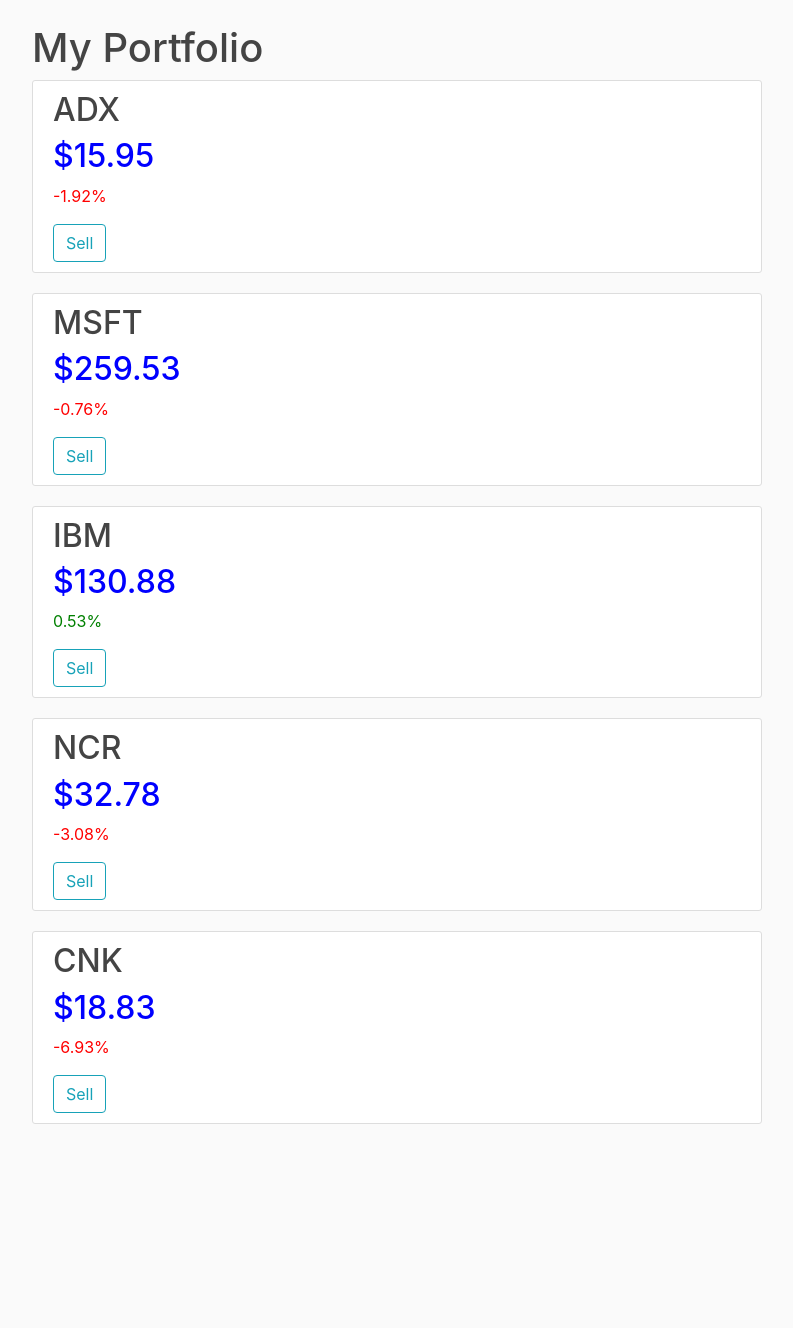
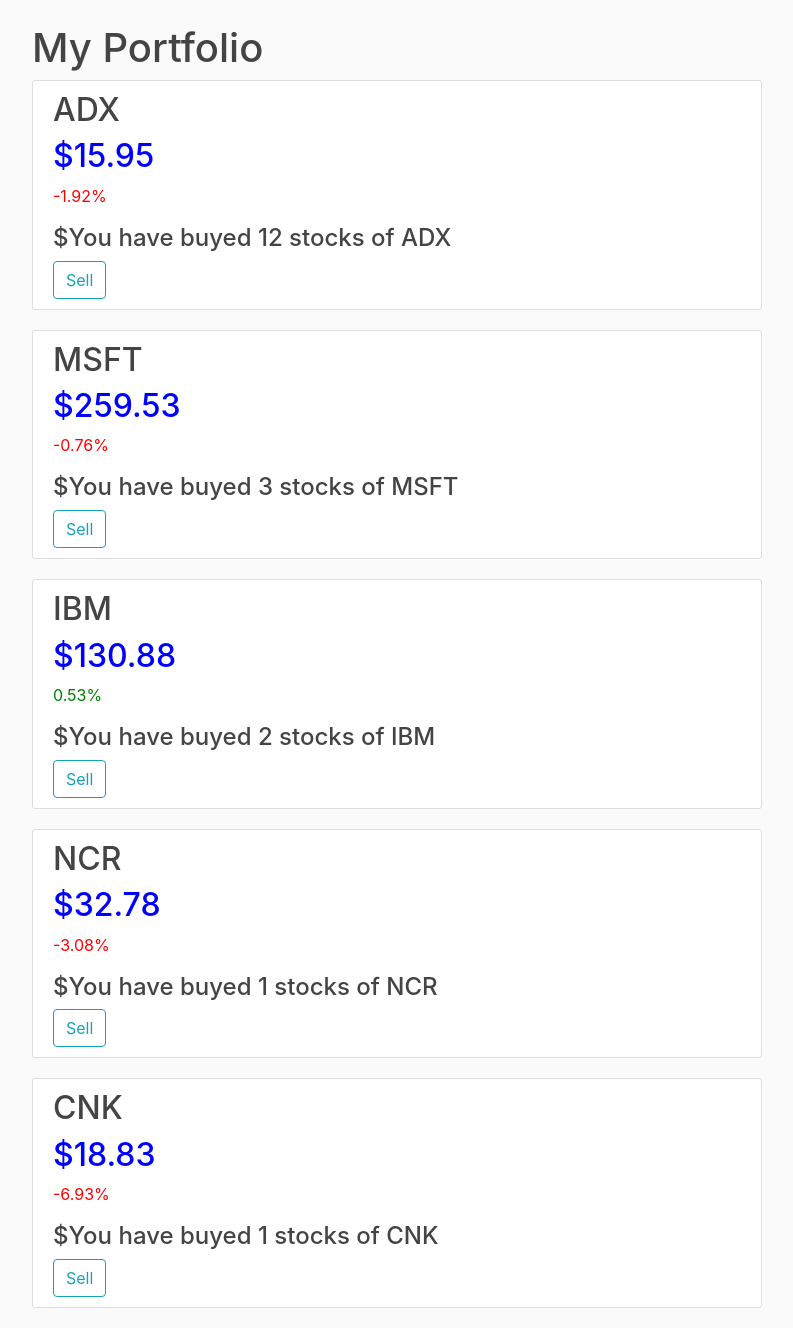
Before and after one commit to dhruv01234/stock_project, a Flask app: page /portfolio in a window 1280 px wide. Shown: the part 56-1384 px from the top of the page, without its empty margins (53-846 px from the left). Before the commit the page ends 1180 px from the top, so only its background shows below. Run offline with Flask 2, Linux system fonts and the light colour scheme; a user stored in the database is signed in; data comes from the database, SQL or seed files in the repository; both versions use the stored data as it was after the commit.

Commit message:
added the count

```diff
--- a/stockchart/templates/portfolio.html
+++ b/stockchart/templates/portfolio.html
@@ -14,6 +14,7 @@
              {%else%}
              <p class="article-content loss">{{ stock.percent_change }}%</p>
              {%endif%}
+             <h4 class="article-title">$You have buyed {{ stock.count}} stocks of {{stock.symbol}}</h4>
              {%if current_user.is_authenticated%}
              <a href="#"><button class='btn btn-outline-info'>Sell</button></a>
              {%endif%}
```
Also changed, not shown: stockchart/site.db.
